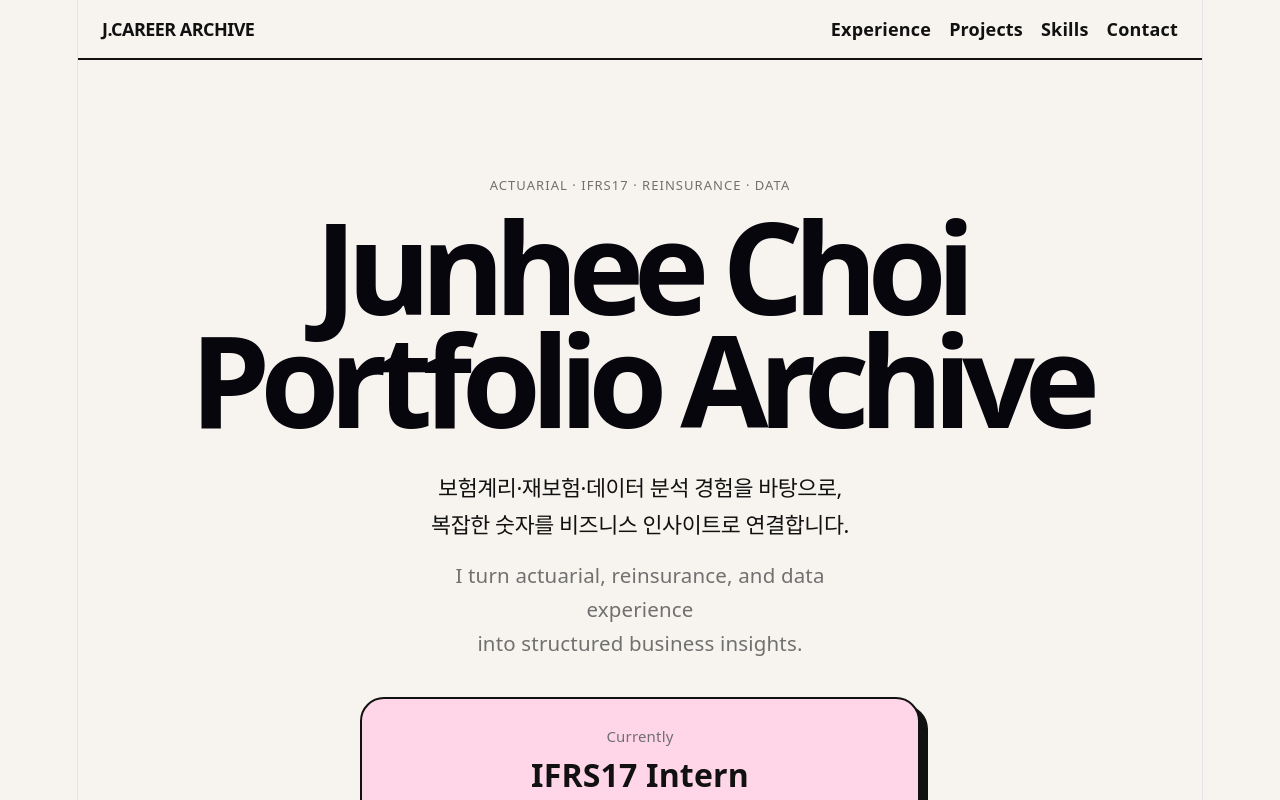
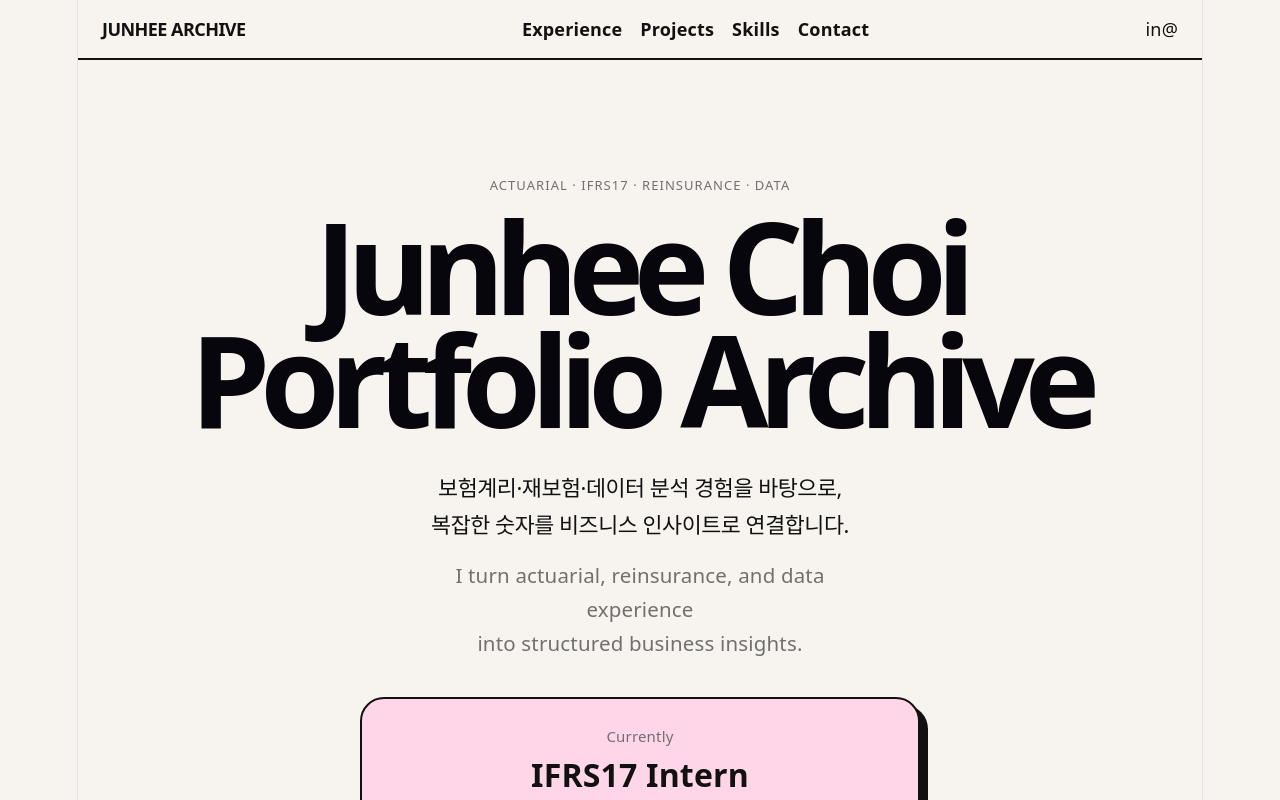
Before and after one commit to haileychoii/junhee-portfolio, a React (Vite) app: page / in a window 1280 px wide. Shown: the top 800 px of the page. Built offline with nearby package versions, Linux system fonts and the light colour scheme; a web font is replaced by a local one.

Commit message:
Linkedin

```diff
--- a/src/components/Header.jsx
+++ b/src/components/Header.jsx
@@ -1,28 +1,10 @@
-import { useState } from 'react'
-import { navItems } from '../data'
-import EasterEgg from './EasterEgg'
+import { navItems, socialLinks } from '../data'
 
 function Header() {
-  const [clickCount, setClickCount] = useState(0)
-  const [isEggOpen, setIsEggOpen] = useState(false)
-
-  const handleLogoClick = (event) => {
-    event.preventDefault()
-
-    const nextCount = clickCount + 1
-    setClickCount(nextCount)
-
-    if (nextCount >= 5) {
-      setIsEggOpen(true)
-      setClickCount(0)
-    }
-  }
-
   return (
-    <>
     <header className="header">
-        <a className="logo" href="#" onClick={handleLogoClick}>
-          J.CAREER ARCHIVE
+      <a className="logo" href="#">
+        JUNHEE ARCHIVE
       </a>
 
       <nav className="nav">
@@ -32,10 +14,15 @@ function Header() {
           </a>
         ))}
       </nav>
+
+      <div className="headerSocials">
+        {socialLinks.map((link) => (
+          <a key={link.label} href={link.href} target="_blank" rel="noreferrer" aria-label={link.label}>
+            {link.icon}
+          </a>
+        ))}
+      </div>
     </header>
-
-      <EasterEgg isOpen={isEggOpen} onClose={() => setIsEggOpen(false)} />
-    </>
   )
 }
 
```
Lines whose indentation alone changed are shown as unchanged.
